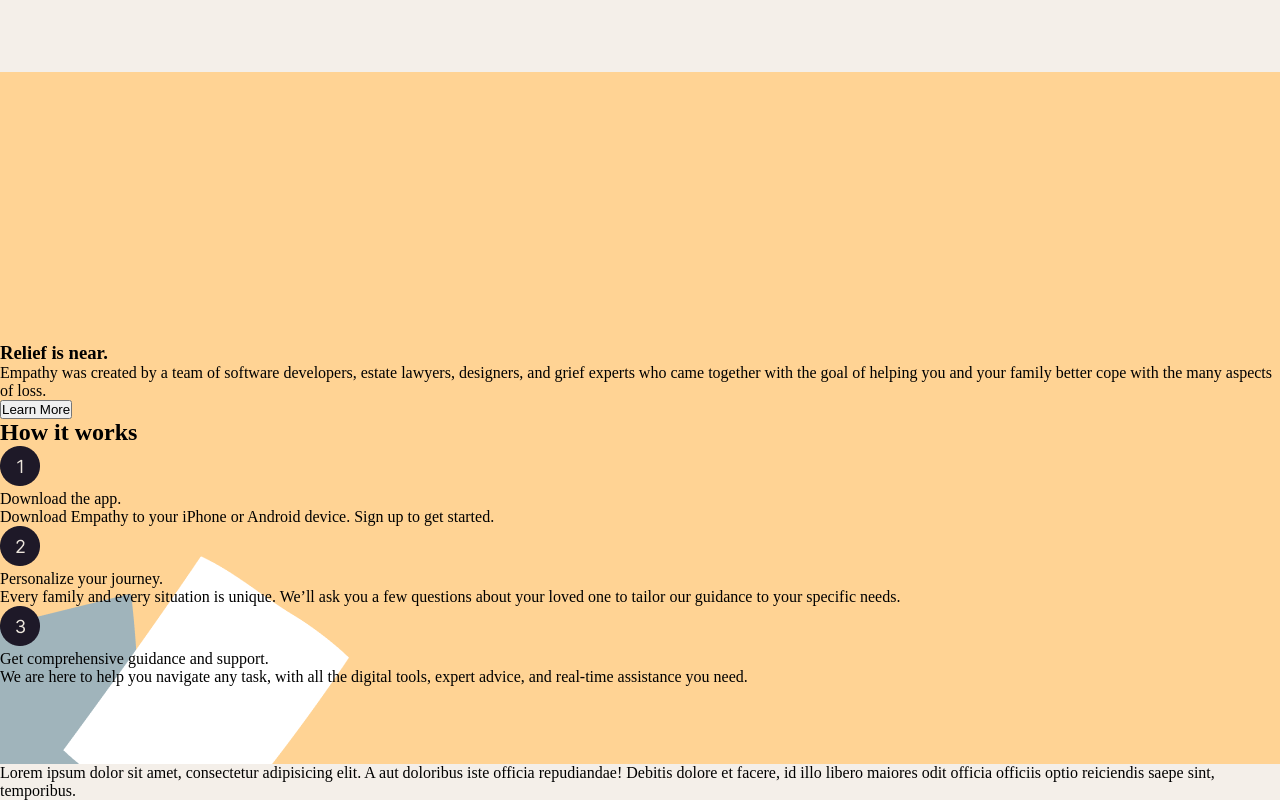
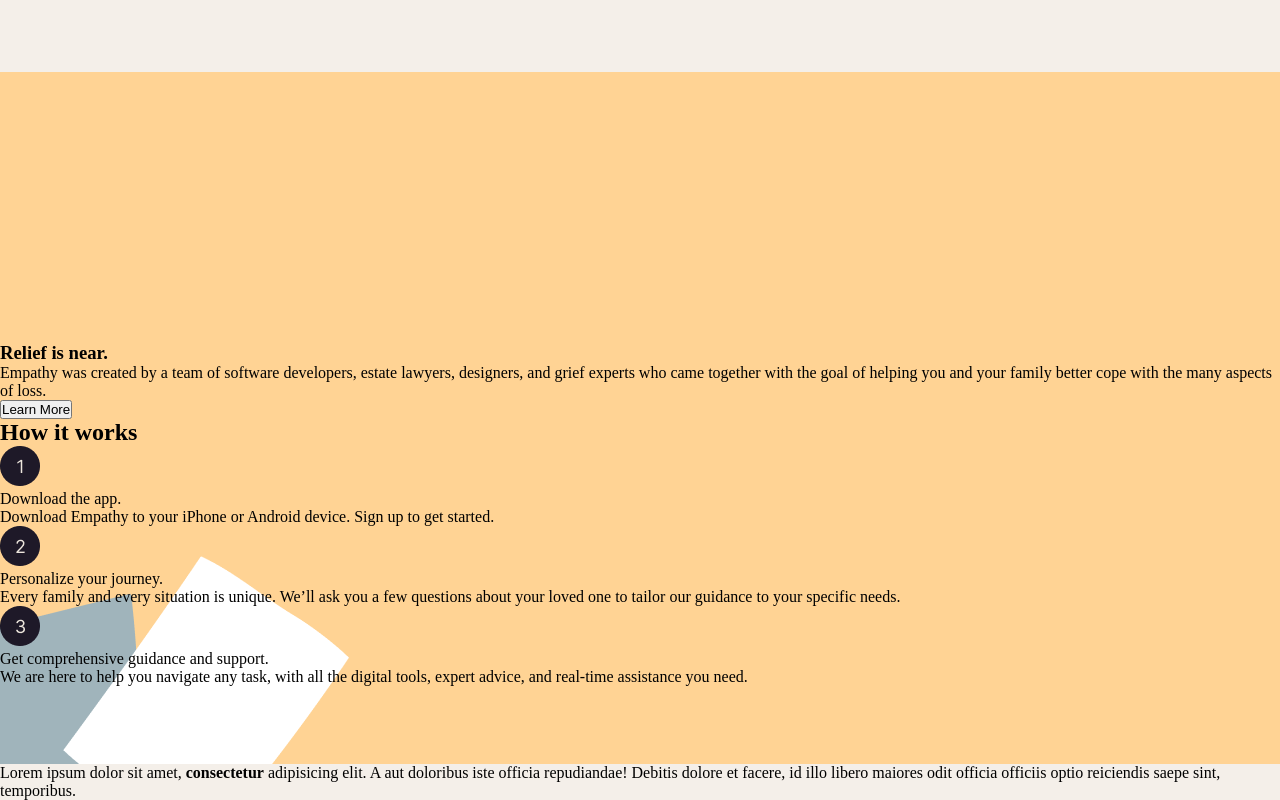
Before and after one commit to raibbot27/my_first_project, a plain HTML site: page index.html in a window 1280 px wide. Shown: the part 828-1628 px from the top of the page. Drawn offline with Linux system fonts and the light colour scheme.

Commit message:
first part project

```diff
--- a/index.html
+++ b/index.html
@@ -168,7 +168,7 @@
     <section>
         <div>
             <p>
-                Lorem ipsum dolor sit amet, consectetur adipisicing elit. A aut doloribus iste officia repudiandae! Debitis dolore et facere, id illo libero maiores odit officia officiis optio reiciendis saepe sint, temporibus.
+                Lorem ipsum dolor sit amet, <strong>consectetur</strong> adipisicing elit. A aut doloribus iste officia repudiandae! Debitis dolore et facere, id illo libero maiores odit officia officiis optio reiciendis saepe sint, temporibus.
             </p>
         </div>
     </section>
```
